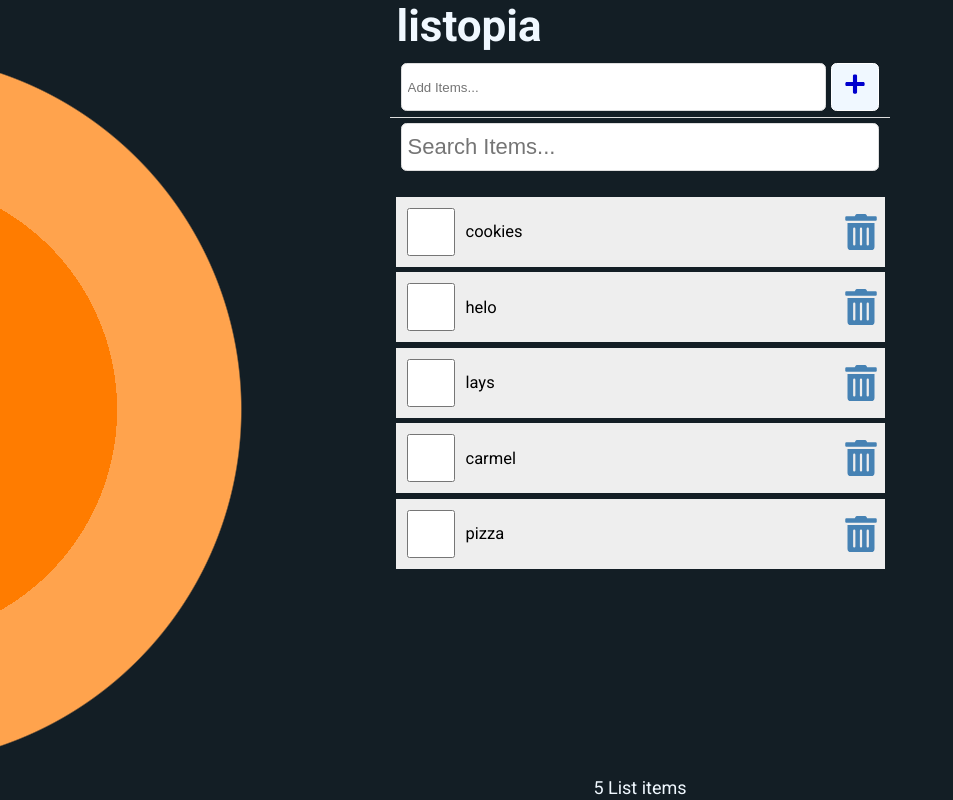
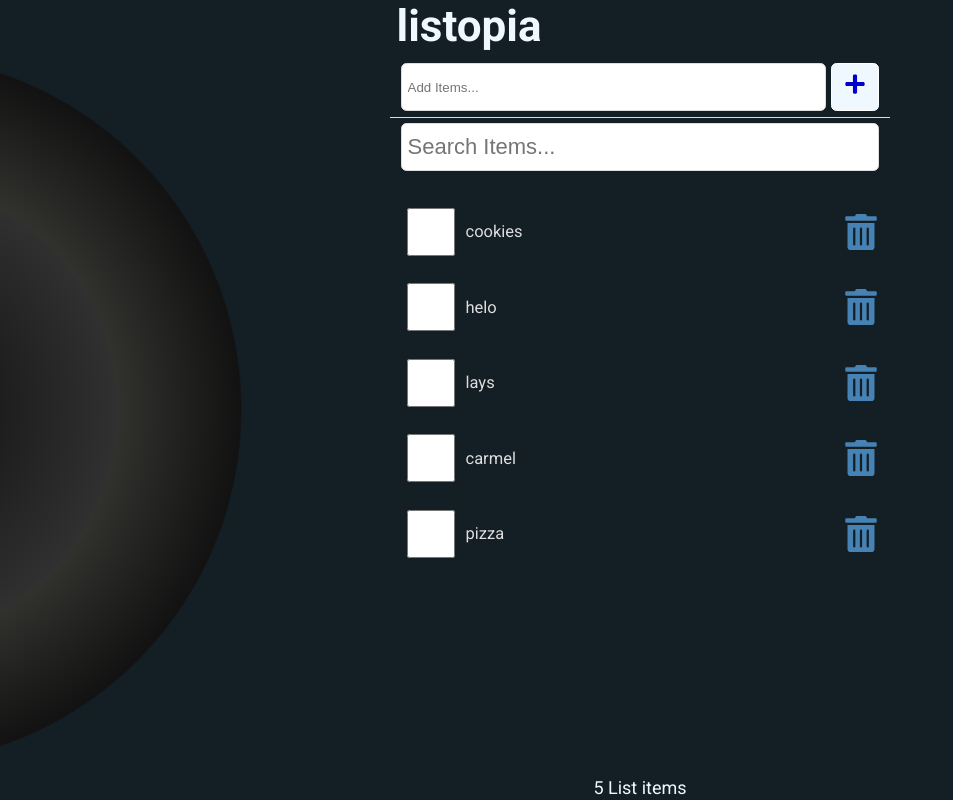
Before and after one commit to ptech12/listopia, a React (Create React App) app: page / in a window 1280 px wide. Shown: the whole page, without its empty margins (0-953 px from the left). Built offline with nearby package versions, Linux system fonts and the light colour scheme; data requests are answered from the project's data file.

Commit message:
feat(style)!: css color change

```diff
--- a/src/index.css
+++ b/src/index.css
@@ -3,6 +3,7 @@
   margin: 0;
   padding: 0;
   box-sizing: border-box;
+  --bg-color: radial-gradient(circle at -8.9% 51.2%, rgb(13, 12, 12) 0%, rgb(49, 48, 48) 15.9%, rgb(49, 49, 46) 15.9%, rgb(18, 18, 18) 24.4%, rgb(19, 30, 37) 24.5%, rgb(19, 30, 37) 66%);
 }
 
 html{
@@ -11,7 +12,7 @@ html{
 
 body {
   min-height: 100vh;
-  background: radial-gradient(circle at -8.9% 51.2%, rgb(255, 124, 0) 0%, rgb(255, 124, 0) 15.9%, rgb(255, 163, 77) 15.9%, rgb(255, 163, 77) 24.4%, rgb(19, 30, 37) 24.5%, rgb(19, 30, 37) 66%);
+  background: var(--bg-color);
   font-family: 'Roboto', sans-serif;
   -webkit-font-smoothing: antialiased;
   -moz-osx-font-smoothing: grayscale;
@@ -71,7 +72,8 @@ ul li::before{
   align-items: center;
   padding: .5rem 0 .5rem .5rem;
   margin: .25rem 0;
-  background-color: #eee;
+  color: #ddd;
+  background-color: var(--bg-color);
 }
 
 .item:first-child{
```
